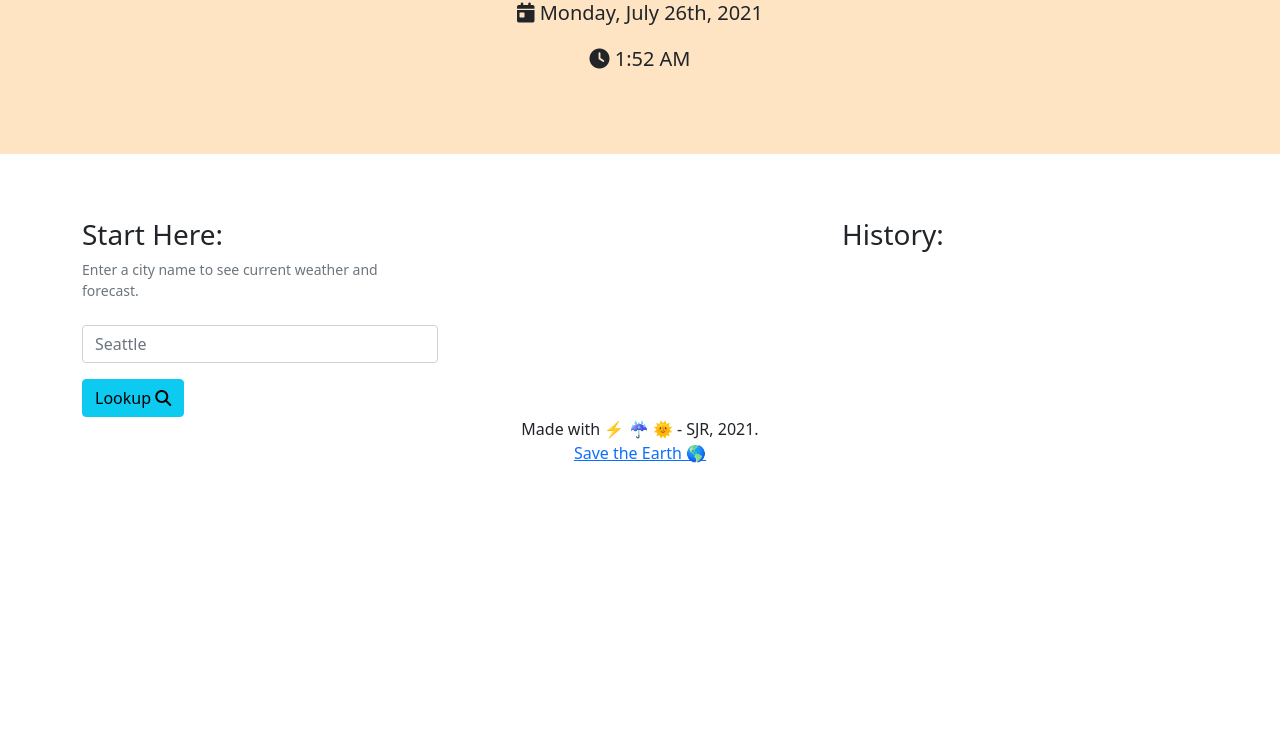
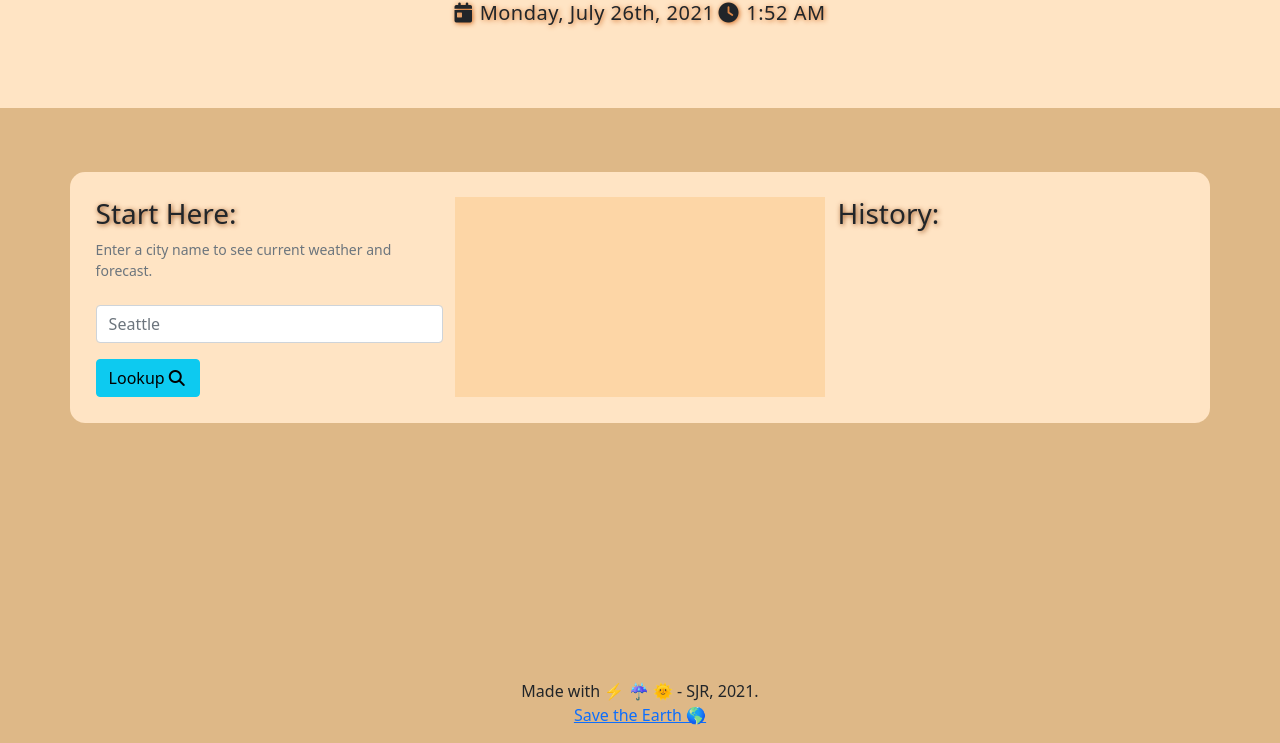
Before and after one commit to SJROHRXD/SJR-homework-week-6, a plain HTML site: page index.html in a window 1280 px wide. Shown: the part 87-830 px from the top of the page. Before the commit the page ends 800 px from the top, so only its background shows below. Drawn offline with nearby package versions, Linux system fonts and the light colour scheme.

Commit message:
detailed stylization // little fixes to boostrap defaults

```diff
--- a/Assets/STYLES/styles.css
+++ b/Assets/STYLES/styles.css
@@ -1,13 +1,73 @@
 /* style initial */
 
+body {
+  background-color: burlywood;
+}
 
 #foot {
-    text-align: center;
+  text-align: center;
+  margin-top: 20%;
 }
 
 .jumbotron {
-    text-align: center;
-    background-color: bisque;
-    padding-bottom: 5%;
-    margin-bottom: 5%;
+  text-align: center;
+  background-color: bisque;
+  padding-bottom: 5%;
+  margin-bottom: 5%;
 }
+
+.chunkTop {
+  display: inline-block;
+  letter-spacing: .5px;
+  /* padding: 0%;
+  margin: 0%; */
+}
+
+#cWOPlist {
+  text-align: justify;
+  /* align-items: center;
+  align-content: center;
+  vertical-align: middle; */
+  /* margin: 0 auto;
+  padding: 0 auto; */
+}
+
+.row #cWOPlist {
+  align-self: center;
+  align-content: center;
+  text-align: center;
+}
+
+.fas {
+  letter-spacing: 2px;
+}
+
+#jumboText {
+  text-shadow: rgb(150, 75, 21) 1px 1px 5px;
+  font-weight: 400;
+}
+
+h3 {
+  text-shadow: rgb(150, 75, 21) 1px 1px 5px;
+}
+
+#currentWOP.col {
+  background-color: rgb(253, 214, 166);
+  font-size: 1.5rem;
+  padding-top: 3%;
+}
+
+
+#weatherForm {
+  background-color: bisque;
+  border-color: bisque;
+  border-width: 2px;
+  /* border-radius: unset; */
+  border-radius: 15px;
+  padding: 2%;
+}
+
+#currentDay,
+#currentTime {
+  text-shadow: chocolate 1px 1px 5px;
+}
```
